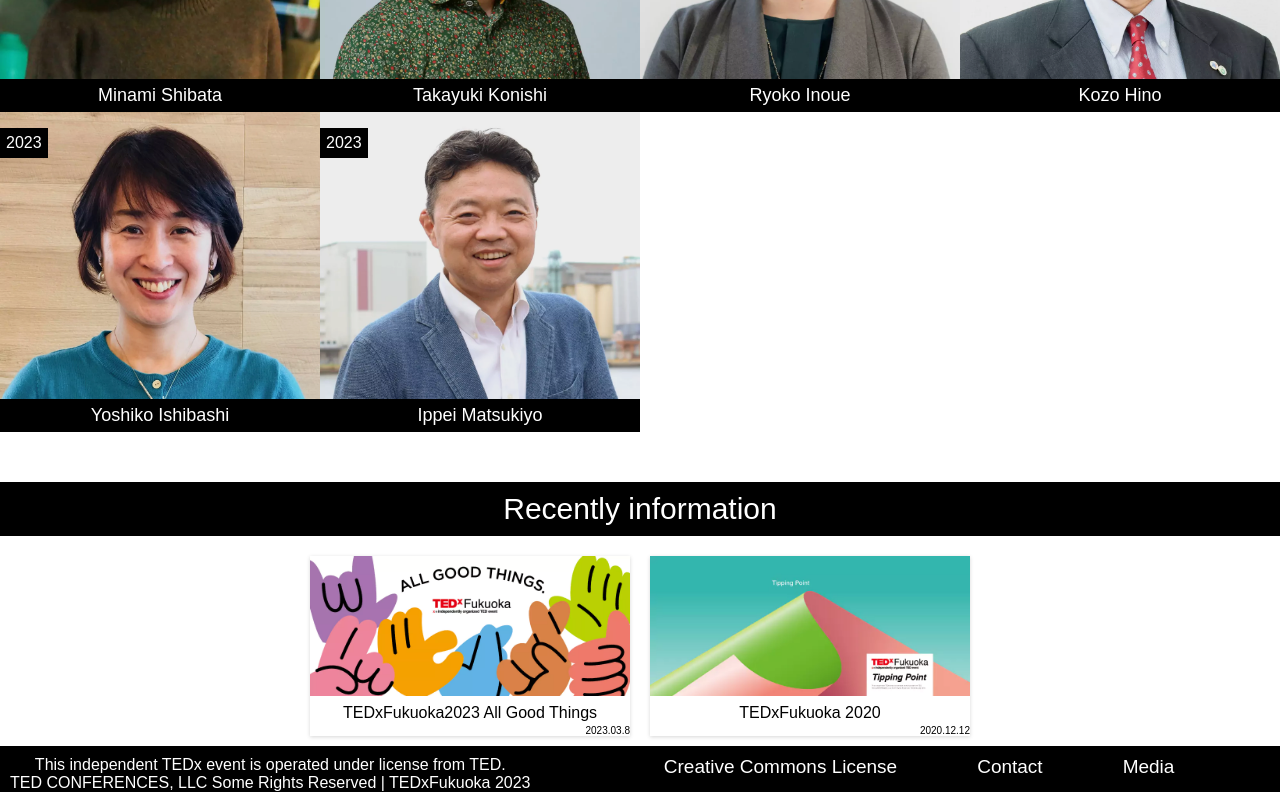
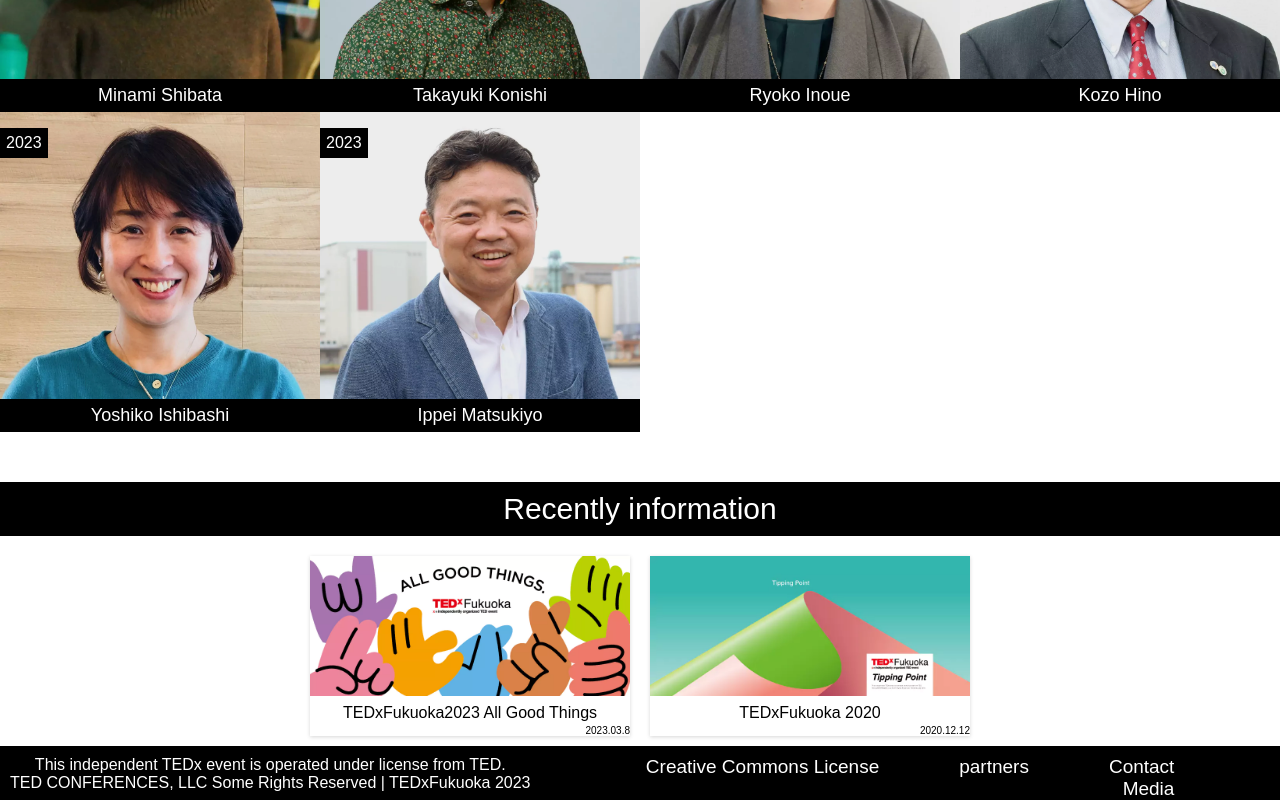
Before and after one commit to yutadd/ted_x_fukuoka, a React (Create React App) app: page / in a window 1280 px wide. Shown: the part 1486-2286 px from the top of the page. Built offline with nearby package versions, Linux system fonts and the light colour scheme.

Commit message:
[update]outter(footer)

```diff
--- a/src/components/About/Partners/Partners.tsx
+++ b/src/components/About/Partners/Partners.tsx
@@ -26,11 +26,14 @@ export const Partners = () => {
                 {context.outterLang["header"]["about"]["partners"]}
             </div>
         </div>
+        {/**
         <div className="partners-contents-outter">
             <div className="partners-contents-inner">
                 {logoEls}
             </div>
         </div>
+       */
+       }
         <Recently />
     </Outter>
 }
--- a/src/components/Outter/Outter.tsx
+++ b/src/components/Outter/Outter.tsx
@@ -28,6 +28,9 @@ export const Outter = (props: any): JSX.Element => {
                     <a href="/cc/" className="footer-right-item">
                         {lang["footer"]["cc"]}
                     </a>
+                    <a href="/partners" className="footer-right-item">
+                        {lang["header"]["about"]["partners"]}
+                    </a>
                     <a href="/contact" className="footer-right-item">
                         {lang["footer"]["contact"]}
                     </a>
```
